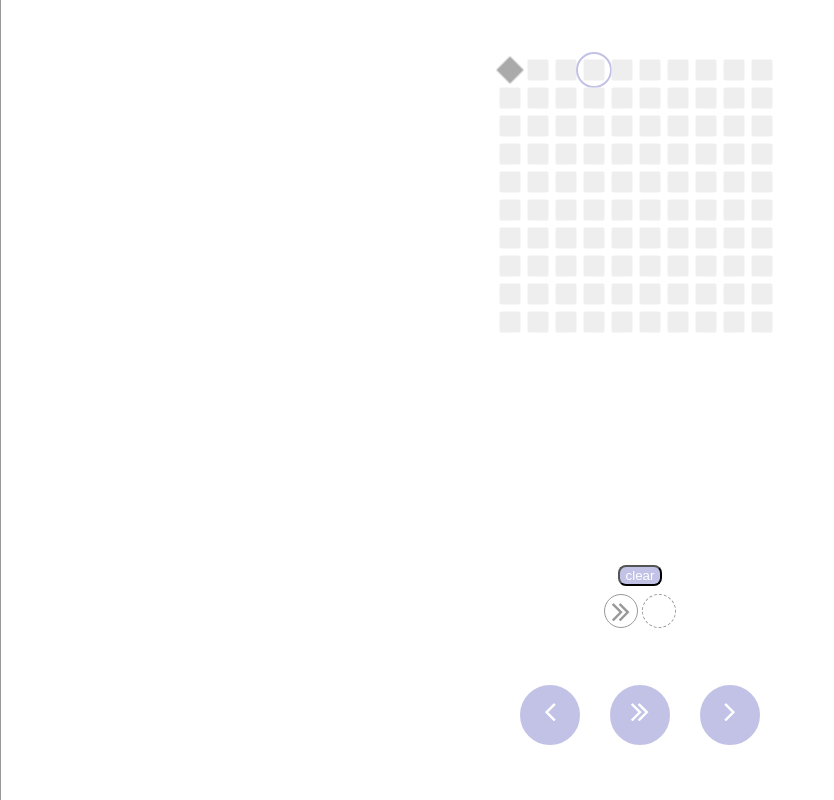
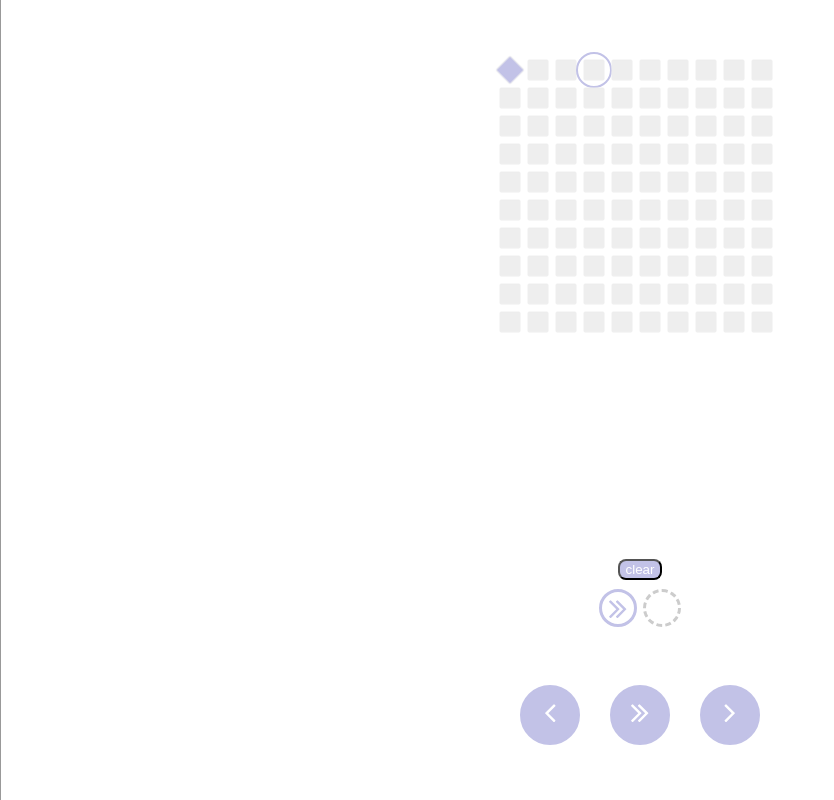
Before and after one commit to JayChetty/double, a React (Create React App) app: page / in a window 1280 px wide. Both pictures are taken after a click on the button 640 px from the left and 715 px from the top of the page. Shown: the whole page, without its empty margins (0-834 px from the left). Built offline with nearby package versions, Linux system fonts and the light colour scheme.

Commit message:
more styling

```diff
--- a/src/App.css
+++ b/src/App.css
@@ -92,7 +92,8 @@ circle {
   }
   100% {
     transform: rotate(45deg);
-    fill: #aaaaaa;
+    /* fill: #aaaaaa; */
+    fill: #c2c2e7;
   }
 }
 
@@ -124,7 +125,7 @@ text {
 .button {
   border-radius: 100%;
   border: 2px #c2c2e7 solid;
-  font-size: 32px;
+  font-size: 26px;
   width: 60px;
   height: 60px;
   /* fill: #c2c2e7; */
@@ -237,14 +238,24 @@ text {
 .move-piece {
   width: 32px;
   height: 32px;
-  border: 1px dashed #999;
+  /* border: 1px dashed #c2c2e7; */
+  border: 3px dashed #ccc;
+  /* fill: #c2c2e7; */
   border-radius: 100%;
-  margin: 2px;
+  margin: 3px;
 }
 
 .move-piece.defined-move {
-  border: 1px solid #999;
-  fill: #999;
+  border: 3px solid #c2c2e7;
+  fill: #c2c2e7;
+  /* border: 1px solid #999;
+  fill: #999; */
+}
+
+.button.disabled {
+  background: #ccc;
+  border-color: #ccc;
+  color: #ddd;
 }
 
 .controls {
--- a/src/components/Controls.js
+++ b/src/components/Controls.js
@@ -58,9 +58,11 @@ export default function Controls({
 
   const maybeDeleteButton = moveList.length > 0 ? deleteButton : null;
 
+  const goDisabledClass = moves > 0 ? "disabled" : null;
+
   const goButton = (
     <div className="buttons">
-      <button className="button" onClick={go}>
+      <button className={`button ${goDisabledClass}`} onClick={go}>
         <span className="go-text">go</span>
       </button>
     </div>
```
